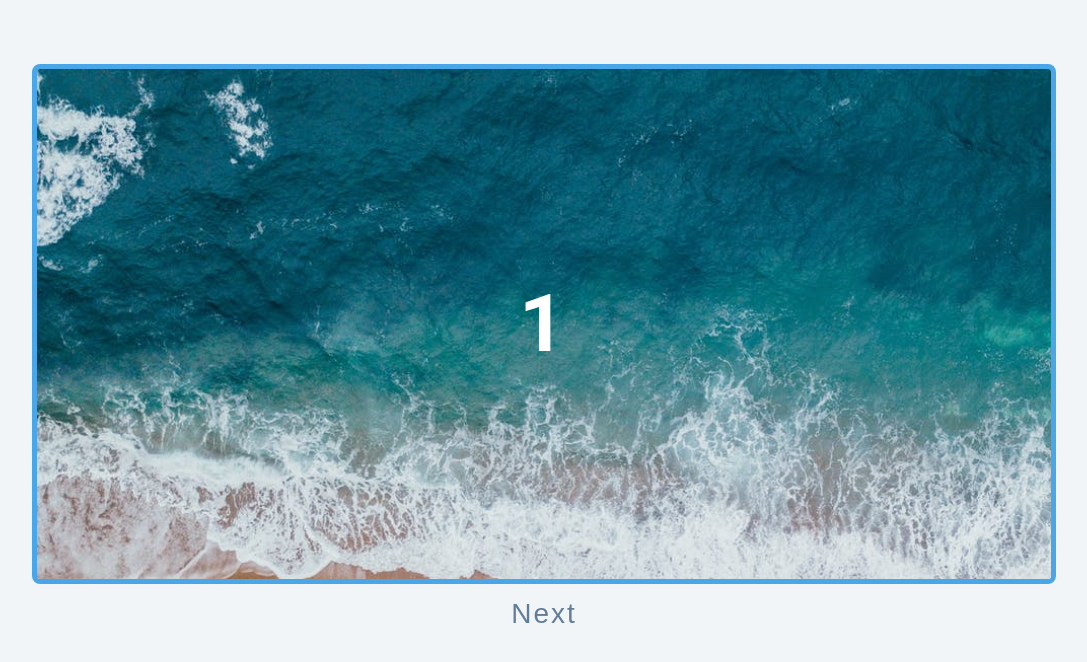
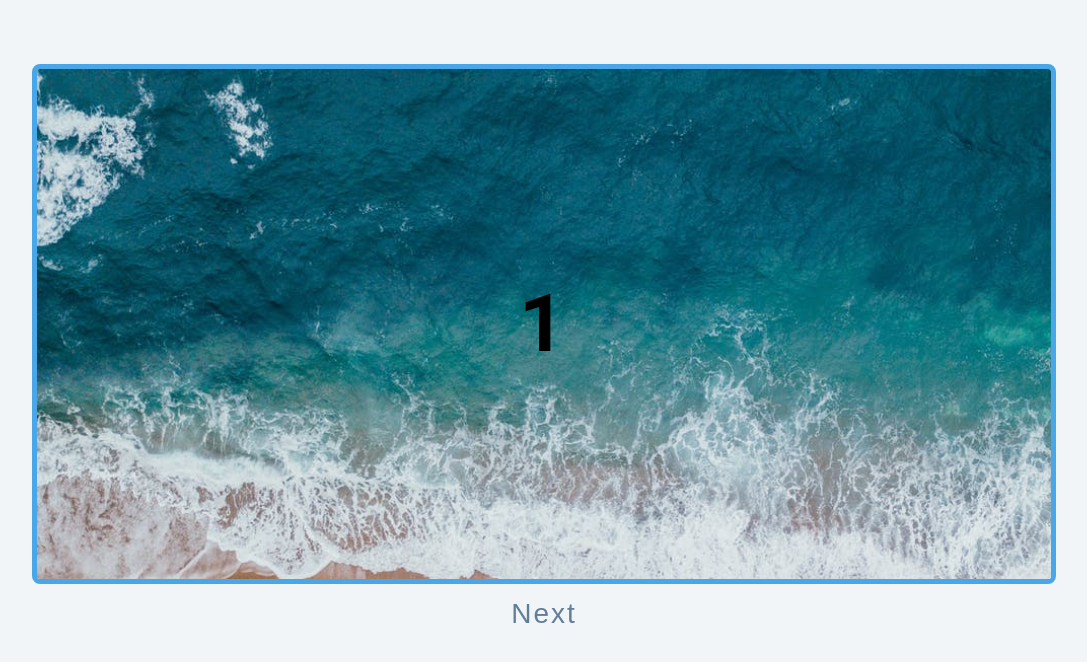
Before and after one commit to FatimaLDL1997/slider, a plain HTML site: page index.html in a window 1280 px wide. Shown: the whole page, without its empty margins (96-1183 px from the left). Drawn offline with Linux system fonts and the light colour scheme.

Commit message:
changed color to black line 200 style

```diff
--- a/styles.css
+++ b/styles.css
@@ -197,7 +197,7 @@ Slider
   width: 100%;
   height: 100%;
   background: var(--clr-primary-9);
-  color: var(--clr-white);
+  color:black;
   display: grid;
   place-items: center;
   transition: all 0.25s ease-in-out;
```
